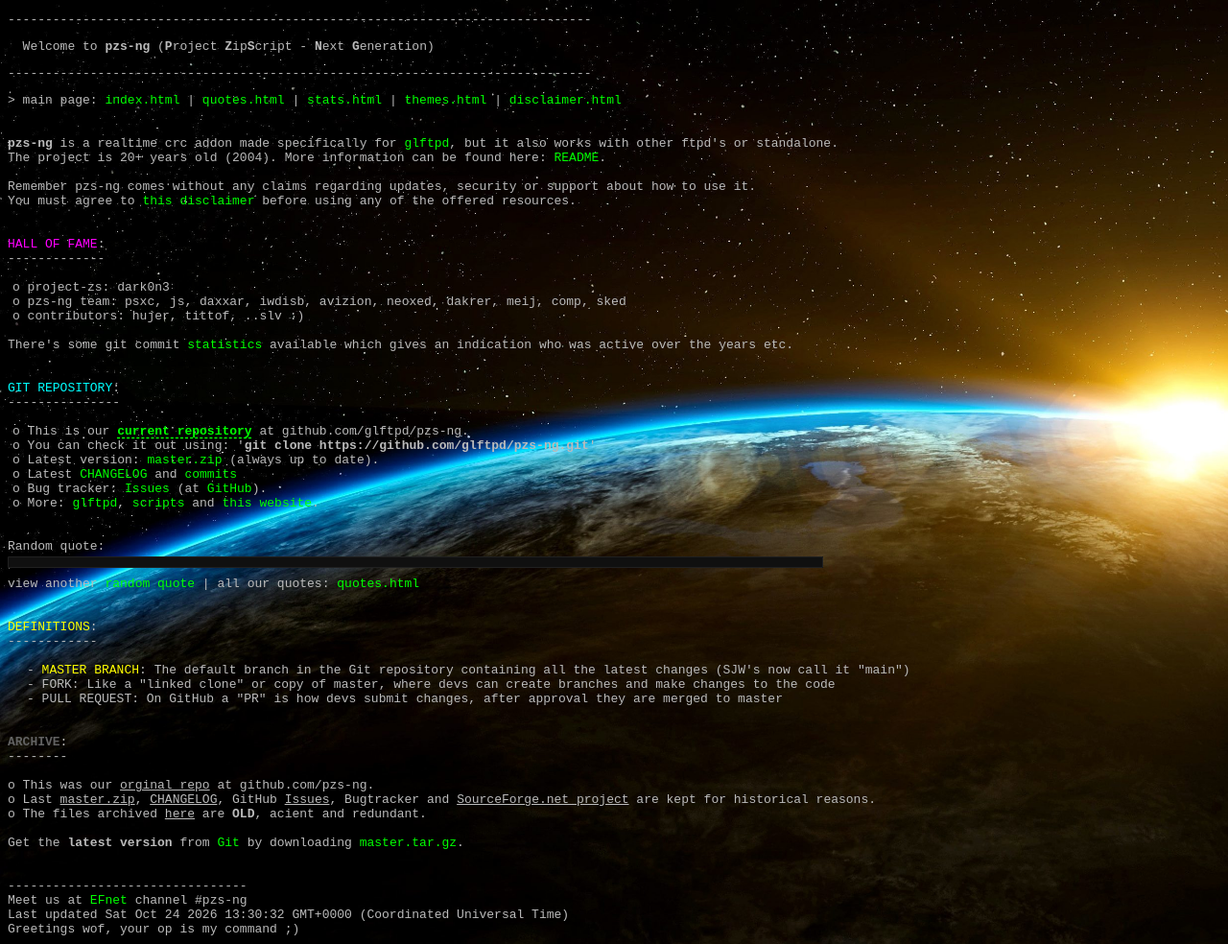
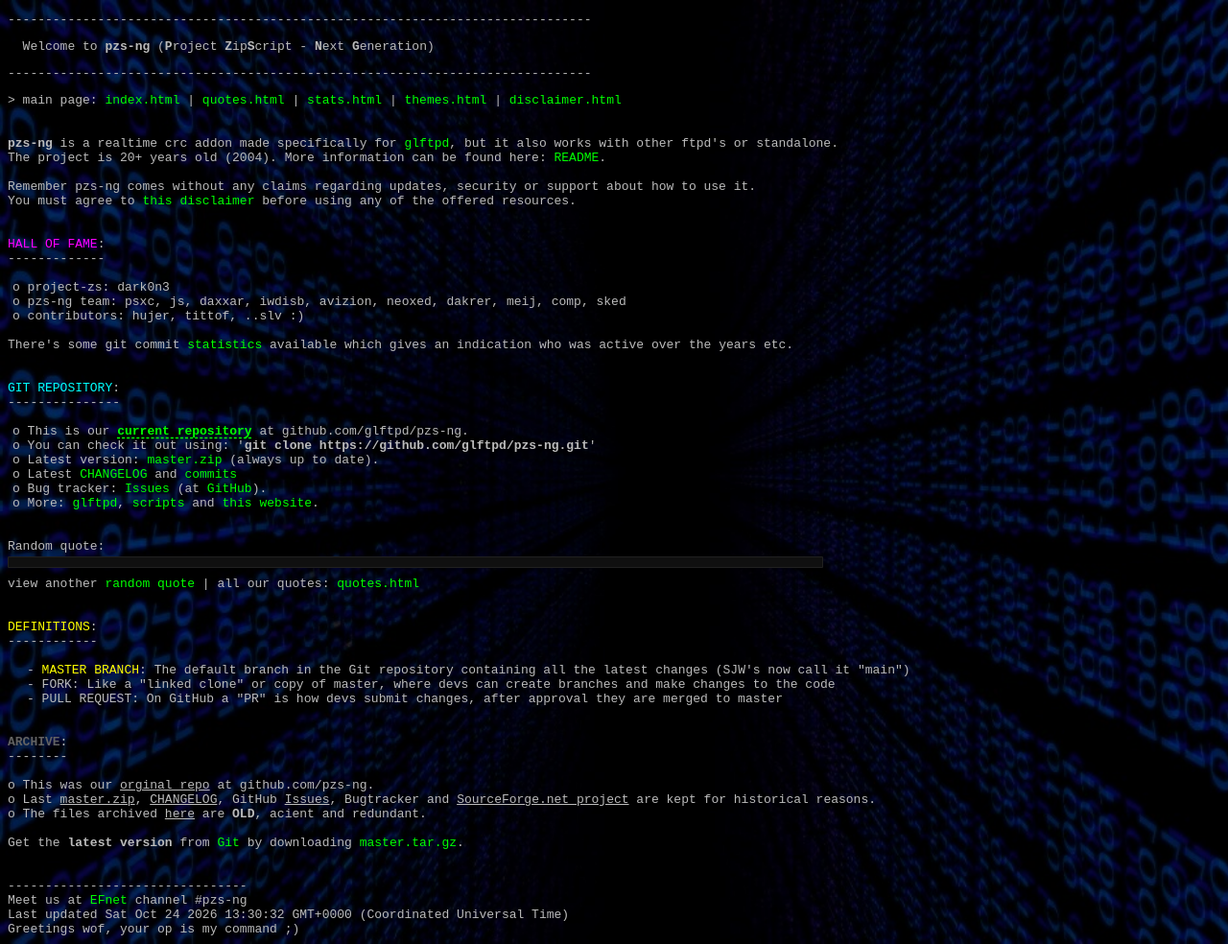
Before and after one commit to silv3rr/pzs-ng.eu, a plain HTML site: page index.html in a window 1280 px wide. Shown: the whole page at 96% size. Drawn offline with Linux system fonts and the light colour scheme; no server answers.

Commit message:
change bg

```diff
--- a/index.html
+++ b/index.html
@@ -4,9 +4,9 @@
   <script type="text/javascript" src="js/piwik.js"></script>
   <script type="text/javascript" src="js/quotes.js"></script>
   <link rel="stylesheet" type="text/css" href="css/style.css">
-  <title>pzs-ng: Project Zipscript Next Generation - It's dead, Jim</title>
+  <title>pzs-ng: Project Zipscript Next Generation</title>
 </head>
-<body style="background-image: url('earth.jpg');background-size:cover;background-repeat:no-repeat)">
+<body style="background-image: url('binary.jpg');background-size:cover;background-repeat:no-repeat)">
 <div>
 <pre>------------------------------------------------------------------------------</pre>
 &nbsp; Welcome to <strong>pzs-ng</strong> (<strong>P</strong>roject <strong>Z</strong>ip<strong>S</strong>cript - <strong>N</strong>ext <strong>G</strong>eneration)
```
Also changed, not shown: binary.jpg (added), earth.jpg (deleted).
